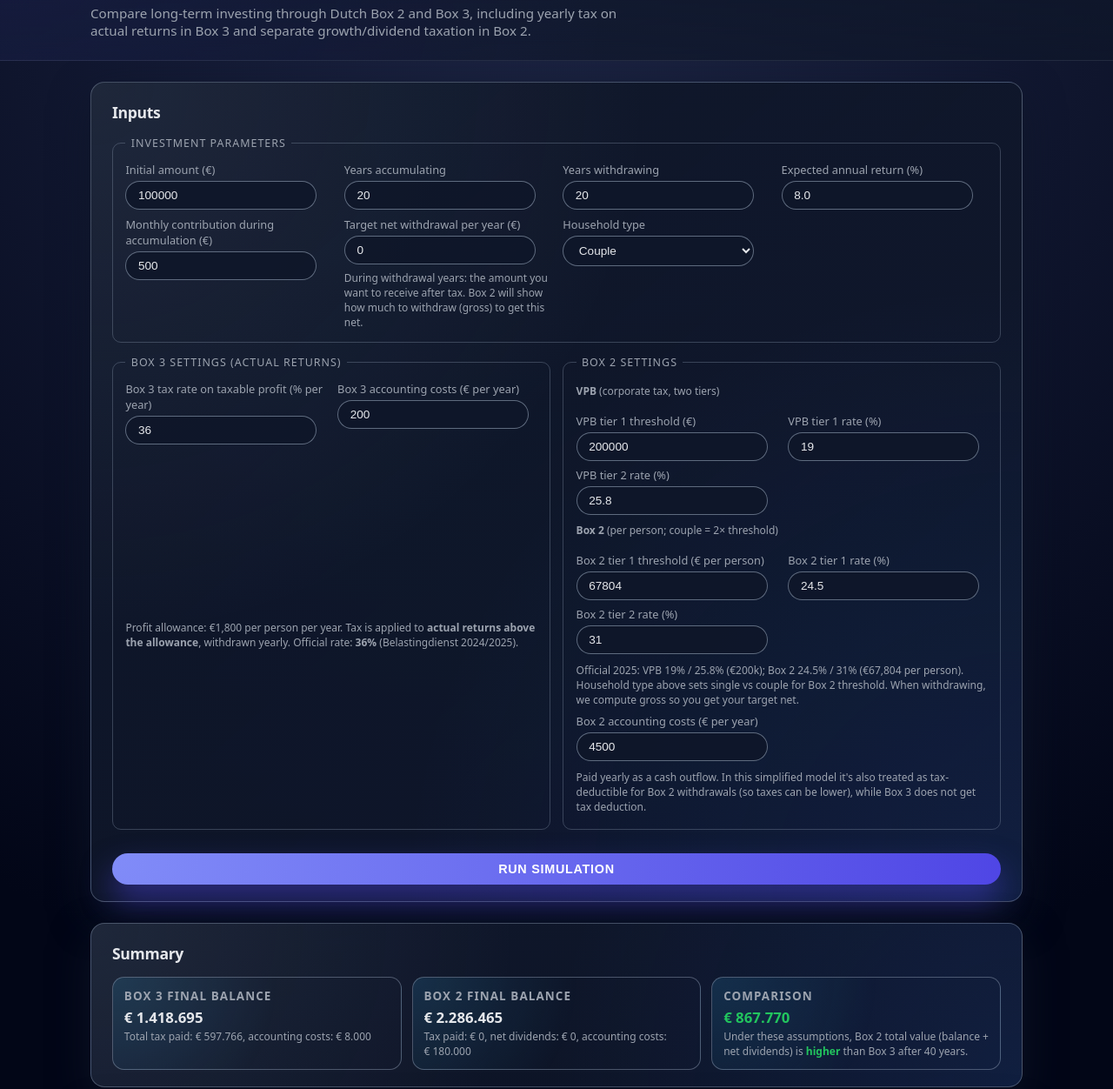
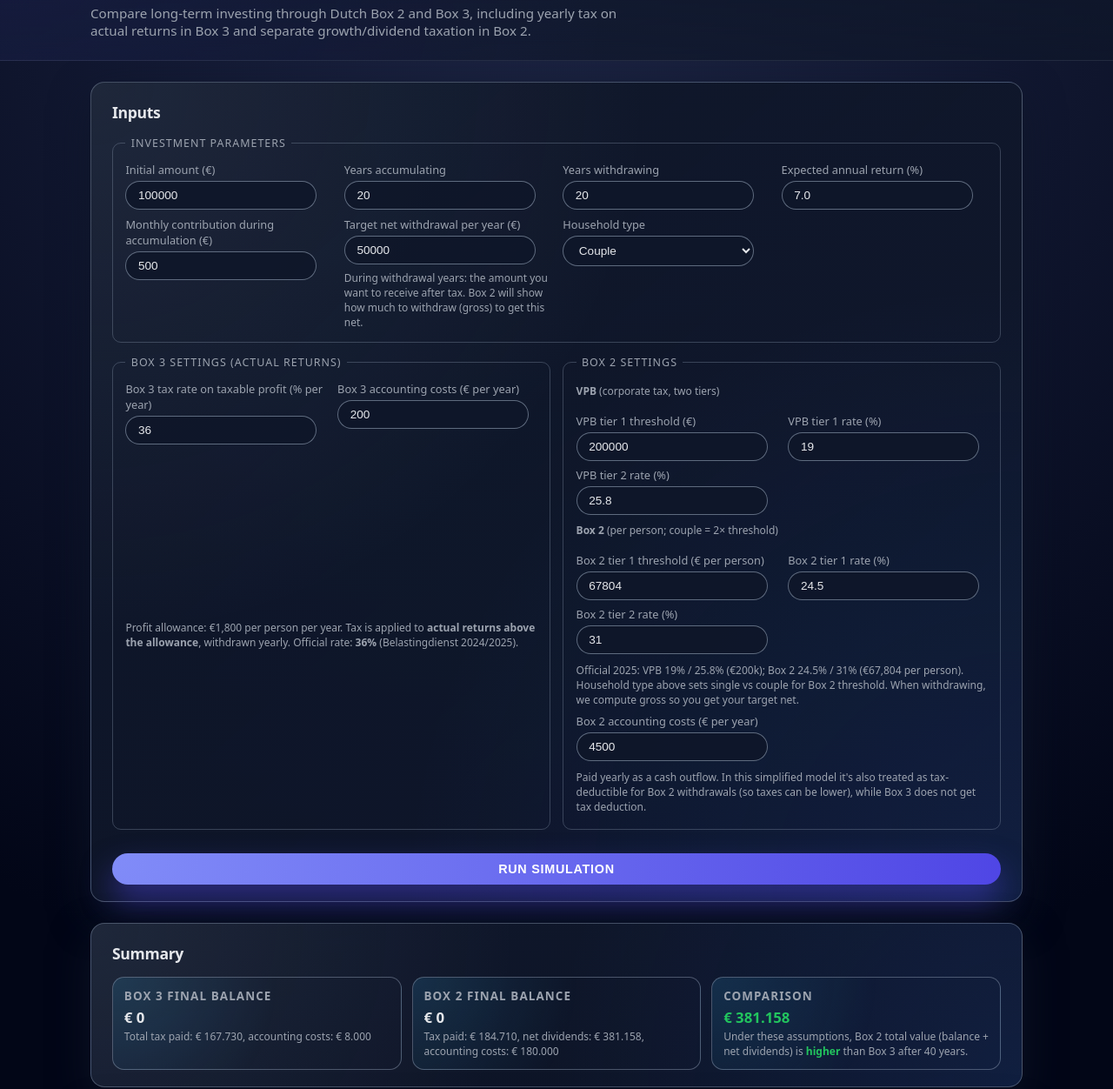
Before and after one commit to silh/nxboxes, a website built with Vite: page index.html in a window 1280 px wide. Shown: the part 73-1325 px from the top of the page at 87% size. Built offline with nearby package versions, Linux system fonts and the light colour scheme.

Commit message:
updated default values

```diff
--- a/index.html
+++ b/index.html
@@ -42,7 +42,7 @@
 
               <div class="field">
                 <label for="expected-return">Expected annual return (%)</label>
-                <input id="expected-return" type="number" step="0.1" value="8.0" required />
+                <input id="expected-return" type="number" step="0.1" value="7.0" required />
               </div>
 
               <div class="field">
@@ -52,7 +52,7 @@
 
               <div class="field">
                 <label for="target-net-withdrawal">Target net withdrawal per year (€)</label>
-                <input id="target-net-withdrawal" type="number" min="0" step="500" value="0" />
+                <input id="target-net-withdrawal" type="number" min="0" step="500" value="50000" />
                 <span class="help-text">During withdrawal years: the amount you want to receive after tax. Box 2 will show how much to withdraw (gross) to get this net.</span>
               </div>
 
--- a/src/main.ts
+++ b/src/main.ts
@@ -32,11 +32,11 @@ function parseFormValues() {
   const yearsAccumulating = Math.max(0, Math.floor(getNumberValue("years-accumulating", 0)));
   const yearsWithdrawing = Math.max(0, Math.floor(getNumberValue("years-withdrawing", 0)));
 
-  const annualReturnPercent = getNumberValue("expected-return", 8);
+  const annualReturnPercent = getNumberValue("expected-return", 7);
   const annualReturnRate = clamp(annualReturnPercent / 100, -1, 1);
 
   const monthlyContribution = Math.max(0, getNumberValue("monthly-contribution", 0));
-  const targetNetWithdrawalPerYear = Math.max(0, getNumberValue("target-net-withdrawal", 0));
+  const targetNetWithdrawalPerYear = Math.max(0, getNumberValue("target-net-withdrawal", 50000));
 
   const householdTypeSelect = getInputElement<HTMLSelectElement>("household-type");
   const householdType = (householdTypeSelect.value as HouseholdType) ?? "single";
```
